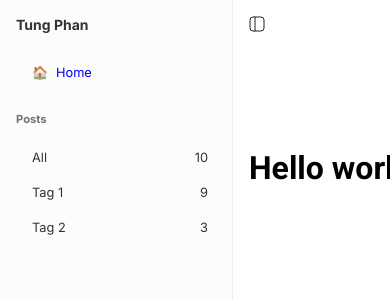
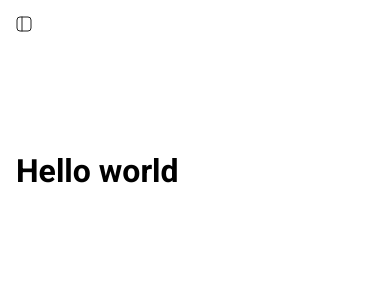
Before and after one commit to pntt3011/pntt3011.github.io, a SvelteKit app: page / in a window 390 px wide. Shown: the top 300 px of the page. Built offline with nearby package versions, Linux system fonts and the light colour scheme.

Commit message:
Add sidebar animation

```diff
--- a/src/routes/+layout.svelte
+++ b/src/routes/+layout.svelte
@@ -1,6 +1,22 @@
 <script lang="ts">
+  import { onMount } from "svelte";
   let { children } = $props();
-  let expanded = true;
+  let expanded = $state(0);
+
+  function updateExpandedState(mq: MediaQueryListEvent | MediaQueryList) {
+    expanded = mq.matches ? -1 : 1;
+  }
+
+  // Initialize the expanded state based on the current viewport width
+  onMount(() => {
+    const mediaQuery = window.matchMedia("(max-width: 520px)");
+    updateExpandedState(mediaQuery);
+    mediaQuery.addEventListener("change", updateExpandedState);
+
+    return () => {
+      mediaQuery.removeEventListener("change", updateExpandedState);
+    };
+  });
 </script>
 
 <svelte:head>
@@ -13,7 +29,11 @@
 </svelte:head>
 
 <div class="app">
-  <aside class="sidebar">
+  <aside
+    class="sidebar"
+    class:expanded={expanded > 0}
+    class:collapsed={expanded < 0}
+  >
     <nav>
       <p class="blog-name">Tung Phan</p>
       <a href="/" class="home-link">
@@ -32,27 +52,28 @@
   </aside>
 
   <main>
+    <div>
+      <button
+        onclick={() => (expanded = -expanded)}
+        class="expand-toggle"
+        aria-label="Toggle sidebar"
+      >
         <svg
           width="32"
           height="32"
           viewBox="0 0 32 32"
+          transform="rotate(-90 0 0)"
           fill="none"
           xmlns="http://www.w3.org/2000/svg"
-      class="expand-toggle"
         >
-      <rect
-        x="9"
-        y="23"
-        width="14"
-        height="14"
-        rx="3"
-        transform="rotate(-90 9 23)"
-        stroke="#222222"
-      />
-      <path d="M14 23L14 9" stroke="#222222" stroke-linecap="round" />
+          <rect x="9" y="9" width="14" height="14" rx="3" stroke="#222222" />
+          <path d="M23 14L9 14" stroke="#222222" stroke-linecap="round" />
         </svg>
+      </button>
+    </div>
+
     <div class="content-scroll">
-      <div style="padding-top:5rem;flex:1;">
+      <div style="padding-top:5rem;padding-bottom:5rem;flex:1;">
         <div class="content">
           {@render children()}
         </div>
@@ -78,6 +99,31 @@
     font-family: "Inter", sans-serif;
     display: flex;
     flex-direction: column;
+    white-space: nowrap;
+    overflow: hidden;
+    transition:
+      width 0.3s ease,
+      padding 0.3s ease;
+  }
+
+  @media (max-width: 520px) {
+    .sidebar {
+      width: 0;
+      padding: 1rem 0;
+      border: none;
+    }
+  }
+
+  .sidebar.expanded {
+    width: 200px;
+    padding: 1rem;
+    border-right: 1px solid #ededed;
+  }
+
+  .sidebar.collapsed {
+    width: 0;
+    padding: 1rem 0;
+    border: none;
   }
 
   .sidebar nav {
@@ -161,6 +207,9 @@
   main .expand-toggle {
     margin: 0.5rem;
     border-radius: 4px;
+    padding: 0;
+    border: none;
+    background: none;
   }
 
   main .expand-toggle:hover {
```
Lines whose indentation alone changed are shown as unchanged.
